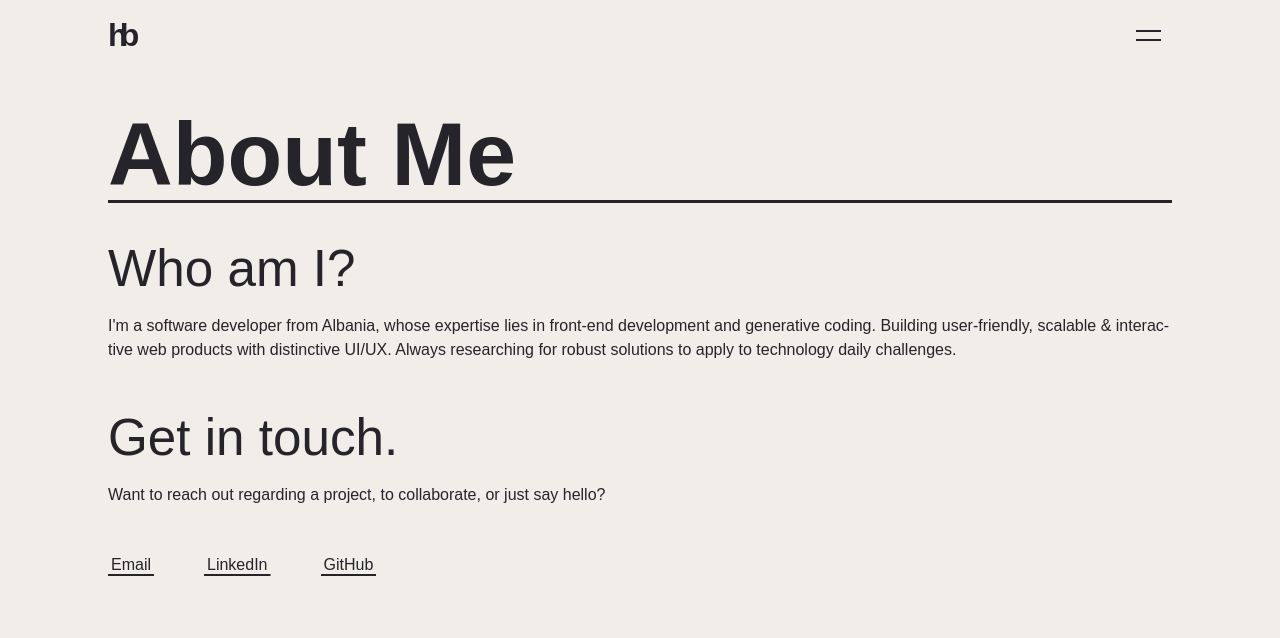
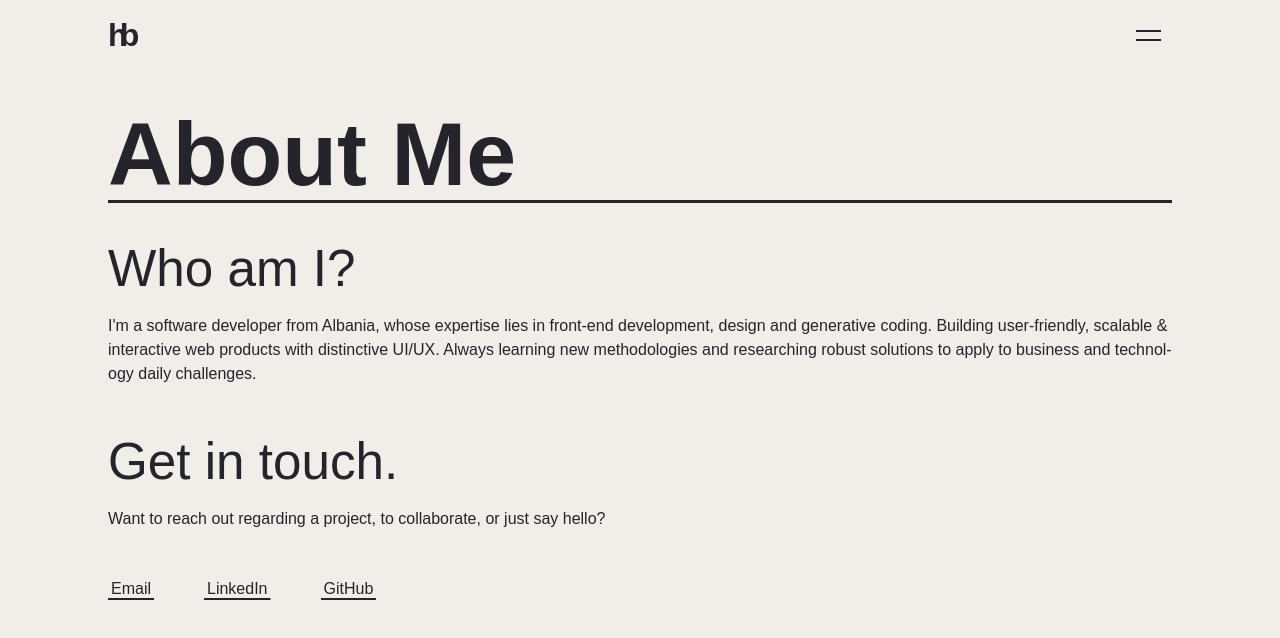
Before and after one commit to hansibalen/portfolio, a React app: page /about in a window 1280 px wide. Shown: the top 638 px of the page. Built offline with nearby package versions, Linux system fonts and the light colour scheme; a web font is replaced by a local one.

Commit message:
Smallfix content

```diff
--- a/src/components/projects/Projects.tsx
+++ b/src/components/projects/Projects.tsx
@@ -35,7 +35,7 @@ const Projects = (): React.ReactElement => {
         animate='show'
       >
         <motion.h2 variants={descriptionTitle}>
-          A collection of projects, past and present.
+          A collection of projects I&apos;ve worked on.
         </motion.h2>
       </motion.div>
       <ul>
--- a/src/pages/About.tsx
+++ b/src/pages/About.tsx
@@ -46,10 +46,10 @@ const About = (): React.ReactElement => {
           <motion.h2 variants={descriptionTitle}>Who am I?</motion.h2>
           <motion.p variants={descriptionContent}>
             I&apos;m a software developer from Albania, whose expertise lies in
-            front-end development and generative coding. Building user-friendly,
-            scalable & interactive web products with distinctive UI/UX. Always
-            researching for robust solutions to apply to technology daily
-            challenges.
+            front-end development, design and generative coding. Building
+            user-friendly, scalable & interactive web products with distinctive
+            UI/UX. Always learning new methodologies and researching robust
+            solutions to apply to business and technology daily challenges.
           </motion.p>
         </motion.div>
         <motion.div
--- a/src/sass/pages/_about.scss
+++ b/src/sass/pages/_about.scss
@@ -25,7 +25,7 @@
       gap: 1rem;
     }
     p {
-      width: 60%;
+      width: 70%;
       padding-bottom: 1rem;
       font-size: 1.2vw;
       line-height: 1.8vw;
```
